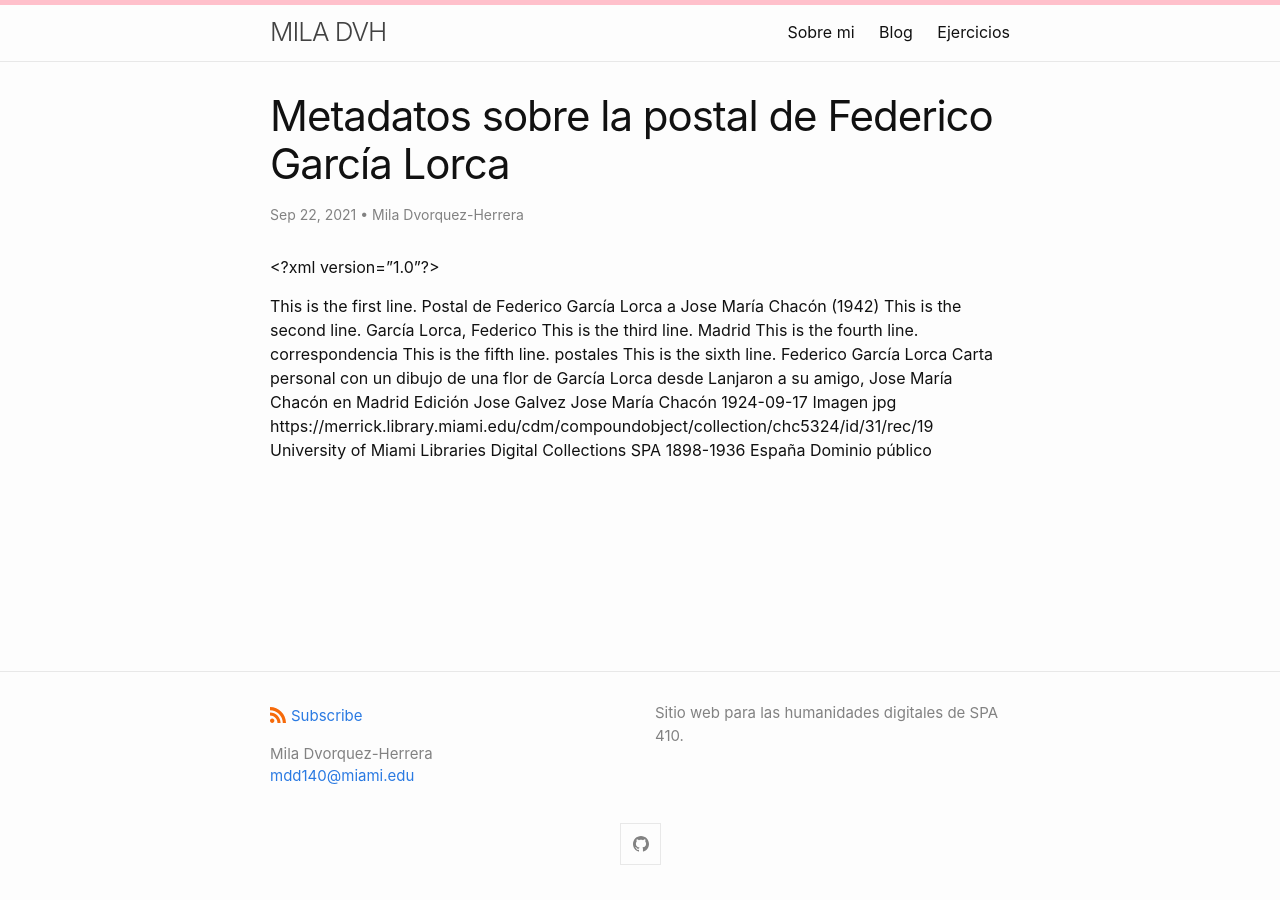
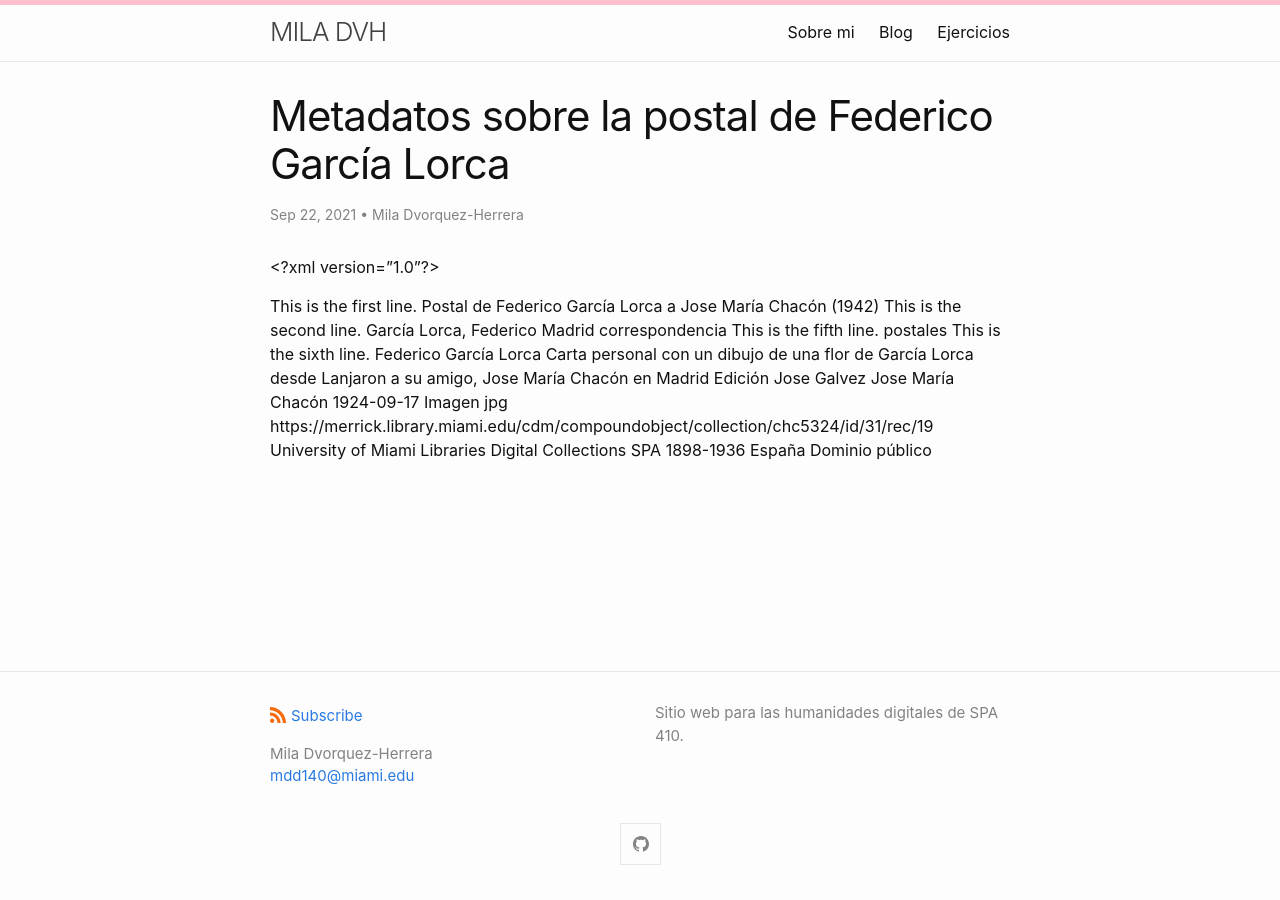
Before and after one commit to miladvh/miladvh.github.io, a Jekyll site: the page built from _posts/2021-09-22-metadatos.md, in a window 1280 px wide. Built offline with Jekyll 4.4.1, drawn with Linux system fonts in a browser that asks for light colours.

Commit message:
Update 2021-09-22-metadatos.md

```diff
--- a/_posts/2021-09-22-metadatos.md
+++ b/_posts/2021-09-22-metadatos.md
@@ -15,13 +15,9 @@ This is the first line.
     <dc:creator>
         García Lorca, Federico
     </dc:creator>
-
-       This is the third line.
     <dc:subject>
         Madrid
     </dc:subject>
-
-    This is the fourth line.
     <dc:subject>
         correspondencia
     </dc:subject>
```
